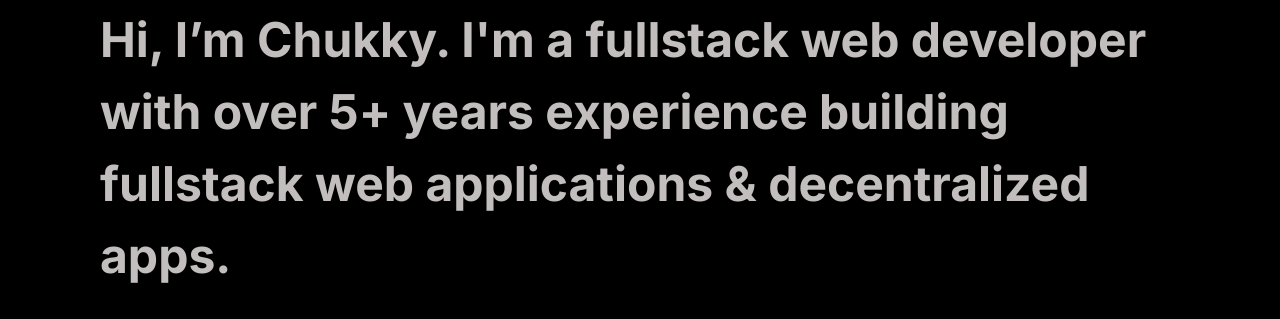
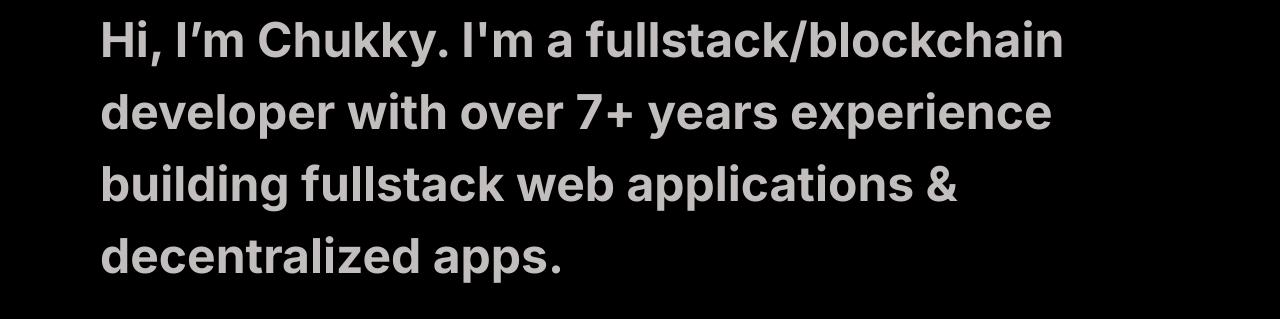
Before and after one commit to chuksy92/personal_website, a website built with Parcel: page index.html in a window 1280 px wide. Shown: the part 471-790 px from the top of the page. Built offline with nearby package versions, Linux system fonts and the light colour scheme; files whose address does not match are found by name.

Commit message:
update workspace

```diff
--- a/index.html
+++ b/index.html
@@ -25,7 +25,7 @@
     <header class="block block--container" data-aos="fade-right">
       <nav class="nav collapsible">
         <a href="/"><h2 class="nav__heading">Chukky_ Udemezue</h2></a>
-				<img src="images/CHUKKY.png"/>
+        <img src="images/CHUKKY.png" />
         <svg class="icon icon--white nav__toggler">
           <use xlink:href="images/site-sprite.svg#chevron"></use>
         </svg>
@@ -48,7 +48,9 @@
       >
         <h1 class="hero__heading">
           <span>&#128587;&#127998;</span> <br />
-					Hi, I’m Chukky. I'm a fullstack web developer with over 5+ years experience building fullstack web applications & decentralized apps.
+          Hi, I’m Chukky. I'm a fullstack/blockchain developer with over 7+
+          years experience building fullstack web applications & decentralized
+          apps.
         </h1>
         <div class="grid grid--1x2">
           <p class="hero__content">
@@ -94,7 +96,9 @@
             <footer>
               <cite class="quote__author">
                 <span class="quote__author-name">Uche Edeoga</span>
-								<span class="quote__author-title">CEO, Blockchain Hub Africa</span>
+                <span class="quote__author-title"
+                  >CEO, Blockchain Hub Africa</span
+                >
               </cite>
             </footer>
           </blockquote>
```
Lines whose indentation alone changed are shown as unchanged.
